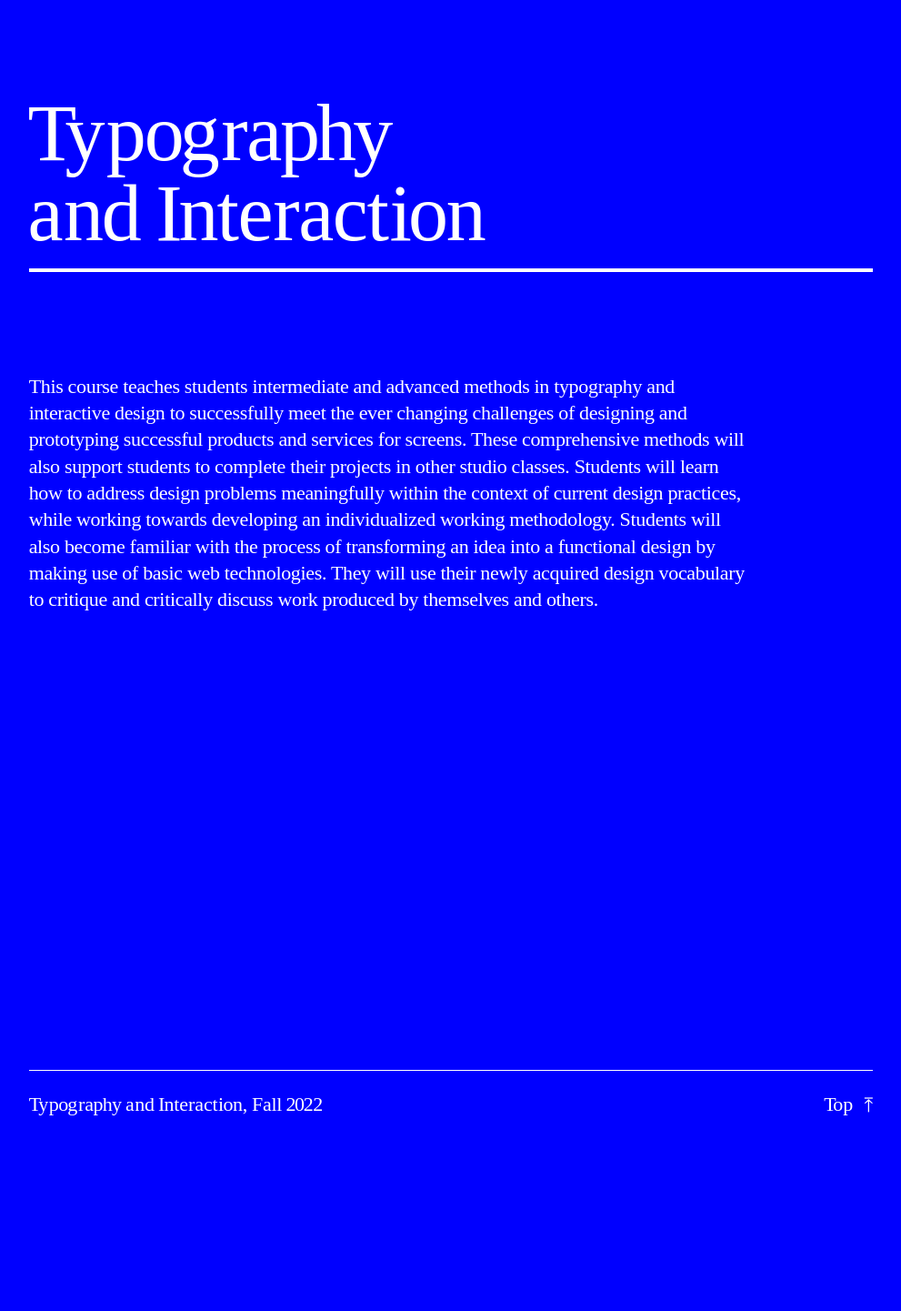
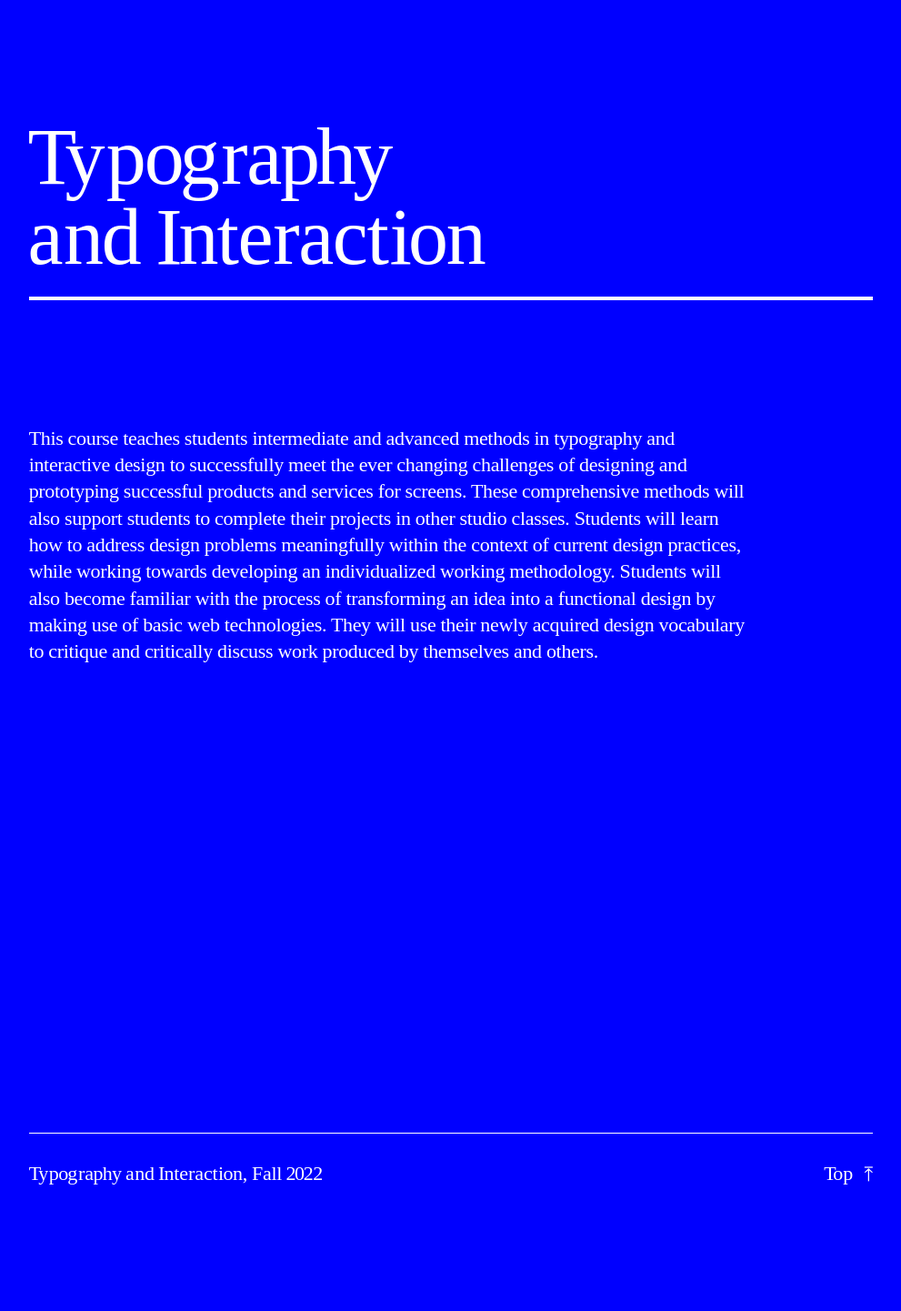
Before and after one commit to core-interaction/core-interaction.github.io, a Jekyll site: the page built from index.md, in a window 1280 px wide. Shown: the whole page at 91% size, without its empty margins (144-1135 px from the left). Built offline with Jekyll 4.4.1, drawn with Linux system fonts in a browser that asks for light colours; before the commit the page ends 1340 px from its top, so only the background shows below that.

Commit message:
Less-aggressive landscape vertical shortening.

```diff
--- a/assets/styles/common.scss
+++ b/assets/styles/common.scss
@@ -87,7 +87,7 @@
 		--page--width: 102.4rem;
 	}
 
-	@include landscape { --margin--vertical: calc(var(--margin) * 0.618); }
+	@include landscape { --margin--vertical: calc(var(--margin) * 0.75); }
 	@include tall      { --margin--vertical: var(--margin); }
 }
 
```
